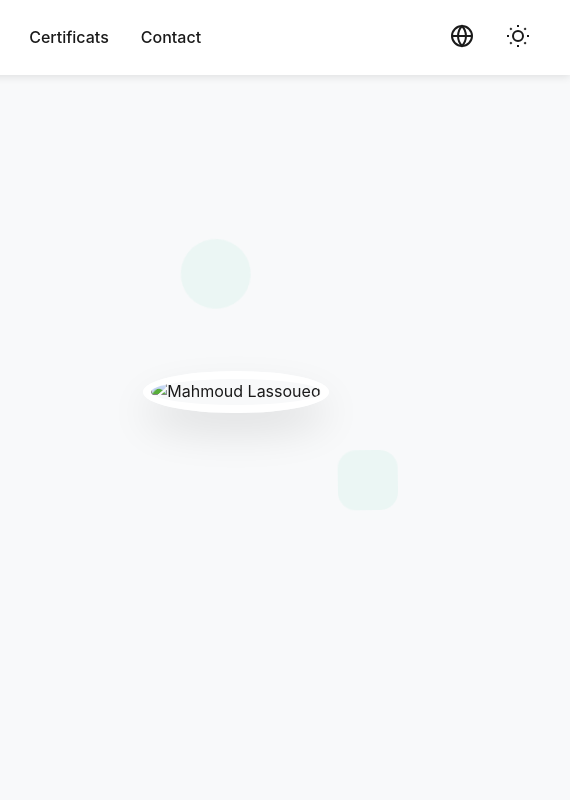
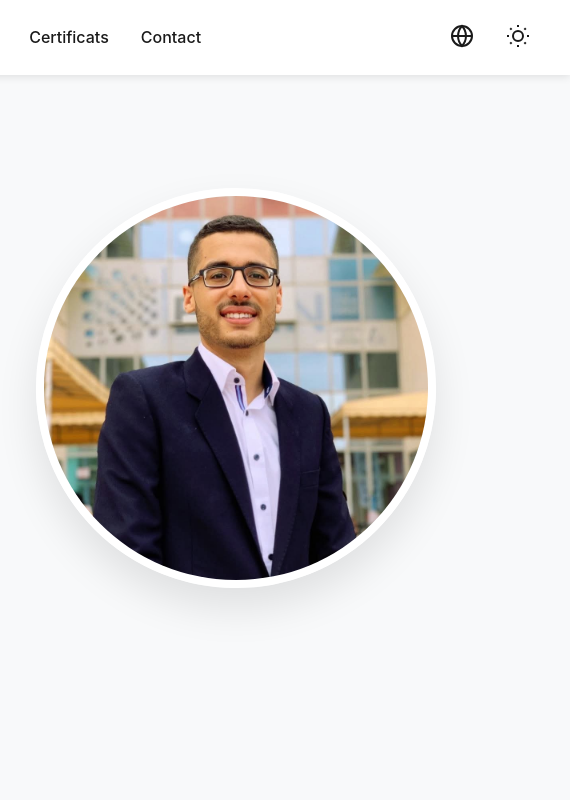
Before and after one commit to mahmoud-lassoued/portfolio, a plain HTML site: page index.html in a window 1280 px wide. Shown: the top 800 px of the page, 710-1280 px from the left. Drawn offline with Linux system fonts and the light colour scheme.

Commit message:
fix image

```diff
--- a/index.html
+++ b/index.html
@@ -712,7 +712,7 @@
                         </div>
                     </div>
                     <div class="hero-image">
-                        <img src="docs/img1.jpg" alt="Mahmoud Lassoued">
+                        <img src="img1.jpg" alt="Mahmoud Lassoued">
                     </div>
                 </div>
             </div>
```
Also changed, not shown: img1.jpg (added).
